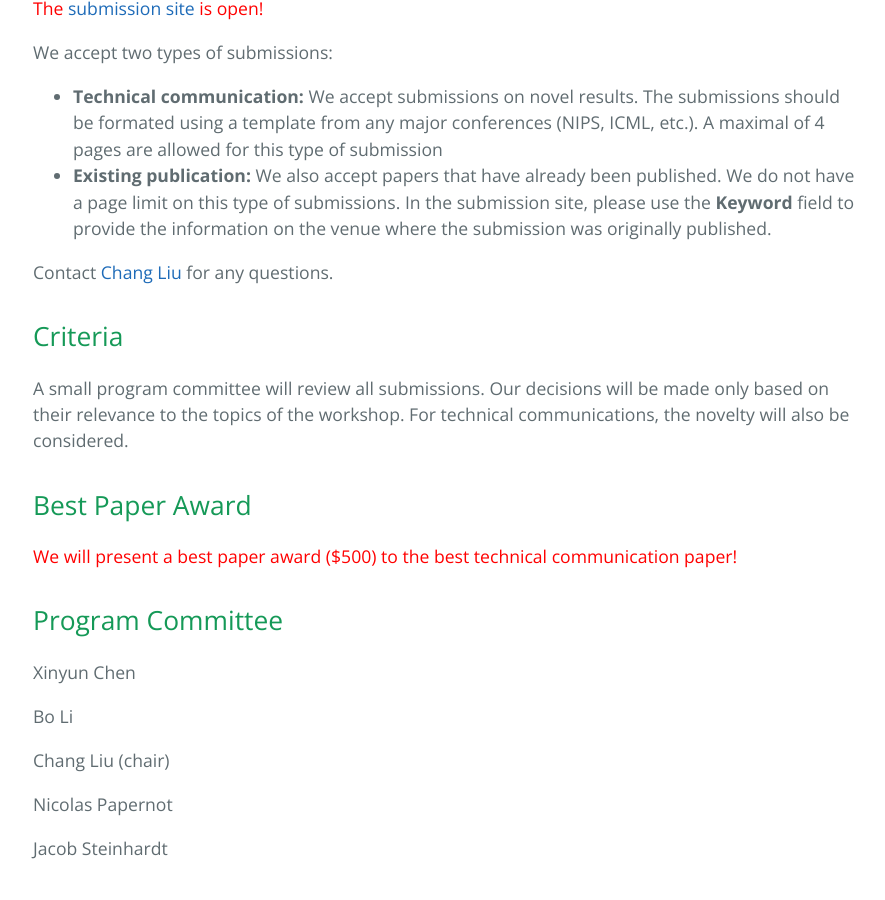
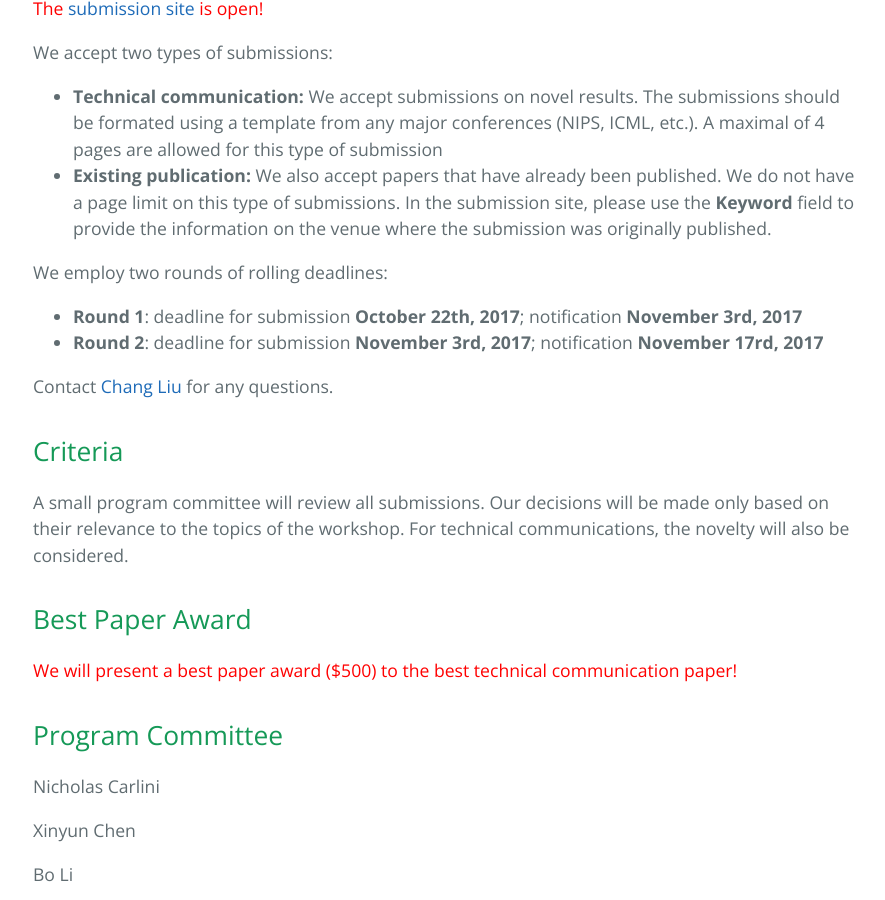
Before and after one commit to deep-learning-security/nips-workshop-2017, a Jekyll site: the page built from cfp.md, in a window 1280 px wide and 900 px high, scrolled down 1526 px. Shown: the whole window, without its empty margins (191-1076 px from the left). Built offline with Jekyll 4.4.1, drawn with Linux system fonts in a browser that asks for light colours.

Commit message:
cfp update

```diff
--- a/cfp.md
+++ b/cfp.md
@@ -62,6 +62,10 @@ submission
 on this type of submissions. In the submission site, please use the **Keyword** field to provide the information
 on the venue where the submission was originally published.
 
+We employ two rounds of rolling deadlines:
++ **Round 1**: deadline for submission **October 22th, 2017**; notification **November 3rd, 2017**
++ **Round 2**: deadline for submission **November 3rd, 2017**; notification **November 17rd, 2017**
+
 Contact [Chang Liu](<mailto:liuchang@eecs.berkeley.edu>) for any questions.
 
 ## Criteria
@@ -74,6 +78,8 @@ to the topics of the workshop. For technical communications, the novelty will al
 <span style="color:red">We will present a best paper award ($500) to the best technical communication paper!</span>
 
 ## Program Committee
+
+Nicholas Carlini
 
 Xinyun Chen
 
```
